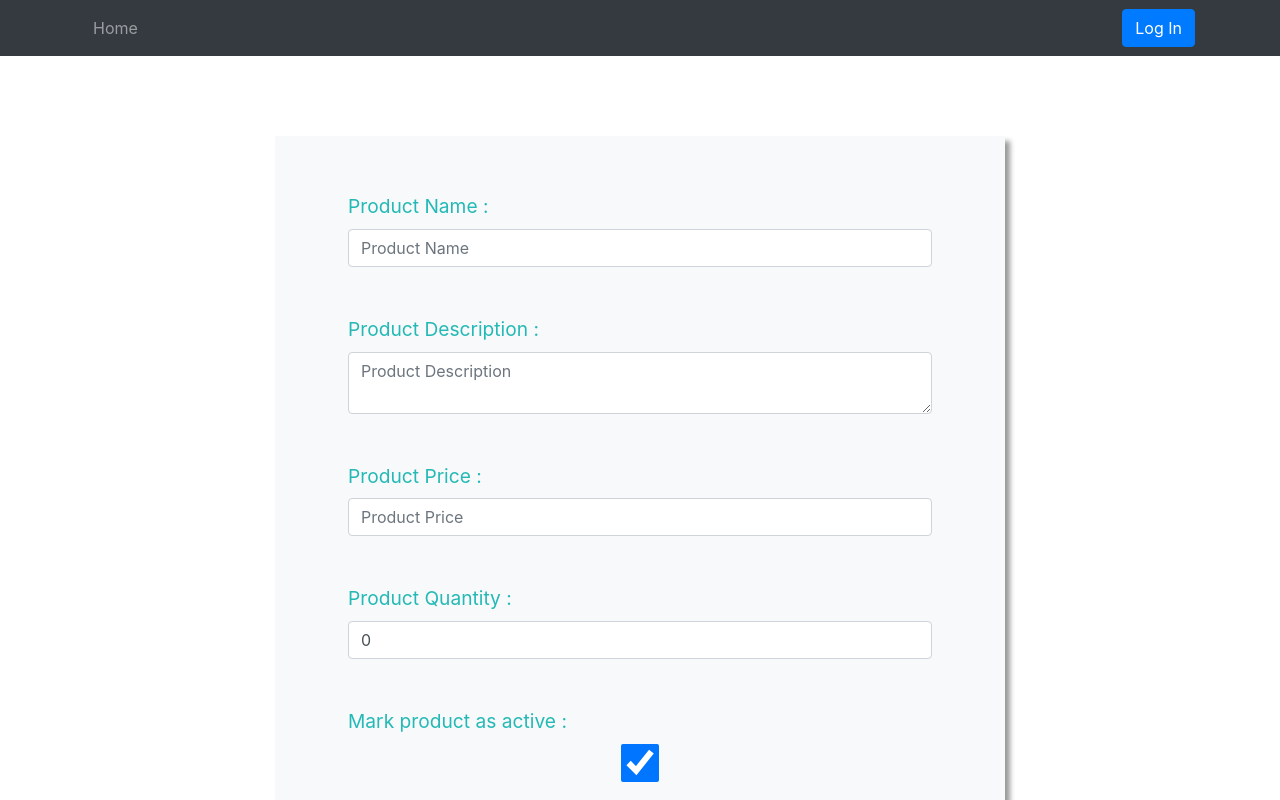
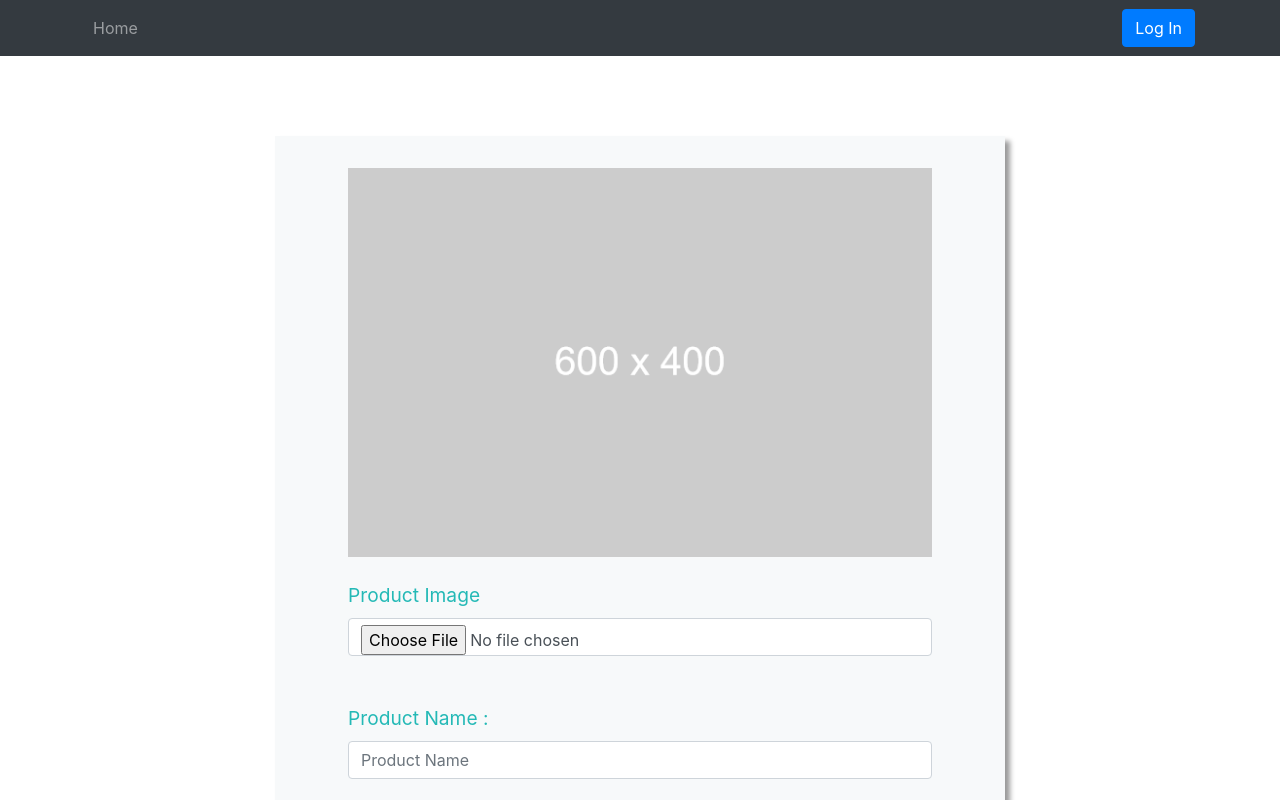
Before and after one commit to danielkuc/TheExchangeAdmin, a React (Create React App) app: page / in a window 1280 px wide. Shown: the top 800 px of the page. Built offline with nearby package versions, Linux system fonts and the light colour scheme.

Commit message:
added image upload

```diff
--- a/src/App.css
+++ b/src/App.css
@@ -13,3 +13,7 @@
   position: absolute;
   font-size: .8em;
   font-weight: bolder;}
+
+  .productPreview {
+    max-width: 100%;
+  }
--- a/src/components/AddProductsForm/AddProductsForm.js
+++ b/src/components/AddProductsForm/AddProductsForm.js
@@ -1,4 +1,4 @@
-import React from 'react';
+import React, { useState } from 'react';
 import { Formik } from 'formik';
 import { Form } from 'react-bootstrap';
 import { CONTAINER, MYFORM, BUTTON } from './AddProductsForm.styled';
@@ -7,9 +7,29 @@ import { useAuth0 } from '@auth0/auth0-react';
 import axios from 'axios';
 
 const AddProductsForm = () => {
+  const defaultImgSrc = '/img/placeholder.png';
+  const initialImgValues = {
+    imgSrc : defaultImgSrc,
+    imgFile: null
+  }
+  const [imgValues, setImgValues] = useState(initialImgValues)
   const audience = process.env.REACT_APP_AUTH0_AUDIENCE;
   const requestURL = process.env.REACT_APP_AUTH0_REQUEST_URL;
   const { getAccessTokenSilently } = useAuth0();
+
+  const showPreview= e =>{
+    if (e.target.files && e.target.files[0]) {
+      let imageFile = e.target.files[0];
+      const reader = new FileReader();
+      reader.onload = x => {
+        setImgValues({
+          imgFile: imageFile,
+          imgSrc: x.target.result
+        });
+      }
+      reader.readAsDataURL(imageFile);
+    }
+  }
 
   const validationSchema = Yup.object().shape({
     name: Yup.string()
@@ -28,8 +48,9 @@ const AddProductsForm = () => {
   return (
     <CONTAINER>
       <Formik
-        initialValues={{name:'', price:'', description:'', isActive: true, quantity:0}}
+        initialValues={{name:'', price:'', description:'', isActive: true, quantity:0, imgSource:defaultImgSrc, imgFile:null}}
         validationSchema={validationSchema}
+        setFieldValue
         onSubmit={ async (values, {setSubmitting, resetForm}) => {
 
           setSubmitting(true);
@@ -63,6 +84,15 @@ const AddProductsForm = () => {
         })=>(
 
           <MYFORM className="mx-auto" onSubmit={handleSubmit}>
+            <img src={imgValues.imgSrc} alt="product" className="productPreview"/>
+              <Form.Group controlId="productImage"  className="py-4" >
+                <Form.Label>Product Image</Form.Label>
+                <Form.Control
+                  type="file"
+                  accept="image/*"
+                  onChange={showPreview}
+                />
+              </Form.Group>
               <Form.Group controlId="prodName" className='py-4' >
                 <Form.Label>Product Name :</Form.Label>
                 <Form.Control
```
Also changed, not shown: public/img/placeholder.png (added). Lines whose indentation alone changed are shown as unchanged.
